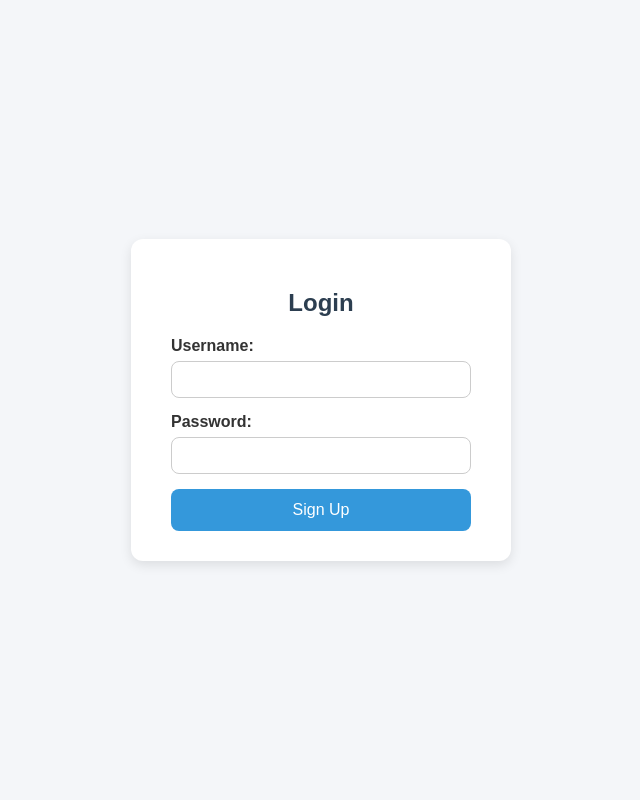
After one commit to I-am-Sakthivel/Jamsite, a Flask app: page / in a window 1280 px wide. The commit adds this page. Shown: the whole page, without its empty margins (319-959 px from the left). Run offline with Flask 3, Linux system fonts and the light colour scheme.

Commit message:
Add files via upload

```diff
--- /dev/null
+++ b/Templates/login.html
@@ -0,0 +1,73 @@
+<!DOCTYPE html>
+<html lang="en">
+<head>
+  <meta charset="UTF-8">
+  <meta name="viewport" content="width=device-width, initial-scale=1.0">
+  <title>Login</title>
+  <style>
+    body {
+      font-family: Arial, sans-serif;
+      background: #f4f6f9;
+      display: flex;
+      justify-content: center;
+      align-items: center;
+      height: 100vh;
+      margin: 0;
+    }
+    .form-container {
+      background: #fff;
+      padding: 30px 40px;
+      border-radius: 12px;
+      box-shadow: 0 4px 12px rgba(0,0,0,0.1);
+      width: 300px;
+    }
+    h2 {
+      text-align: center;
+      margin-bottom: 20px;
+      color: #2c3e50;
+    }
+    label {
+      display: block;
+      margin-bottom: 6px;
+      font-weight: bold;
+      color: #333;
+    }
+    input {
+      width: 100%;
+      padding: 10px;
+      margin-bottom: 15px;
+      border: 1px solid #ccc;
+      border-radius: 8px;
+      box-sizing: border-box;
+    }
+    button {
+      width: 100%;
+      padding: 12px;
+      background: #3498db;
+      color: #fff;
+      border: none;
+      border-radius: 8px;
+      font-size: 16px;
+      cursor: pointer;
+      transition: background 0.3s;
+    }
+    button:hover {
+      background: #2980b9;
+    }
+  </style>
+</head>
+<body>
+  <div class="form-container">
+    <h2>Login</h2>
+    <form action="/" method="post">
+      <label for="username">Username:</label>
+      <input type="text" id="username" name="username" required />
+
+      <label for="password">Password:</label>
+      <input type="password" id="password" name="password" required />
+
+      <button type="submit">Sign Up</button>
+    </form>
+  </div>
+</body>
+</html>
```
Also changed, not shown: Templates/failed_login.html (added, +56 -0 lines), Templates/index.html (+56 -1 lines).
